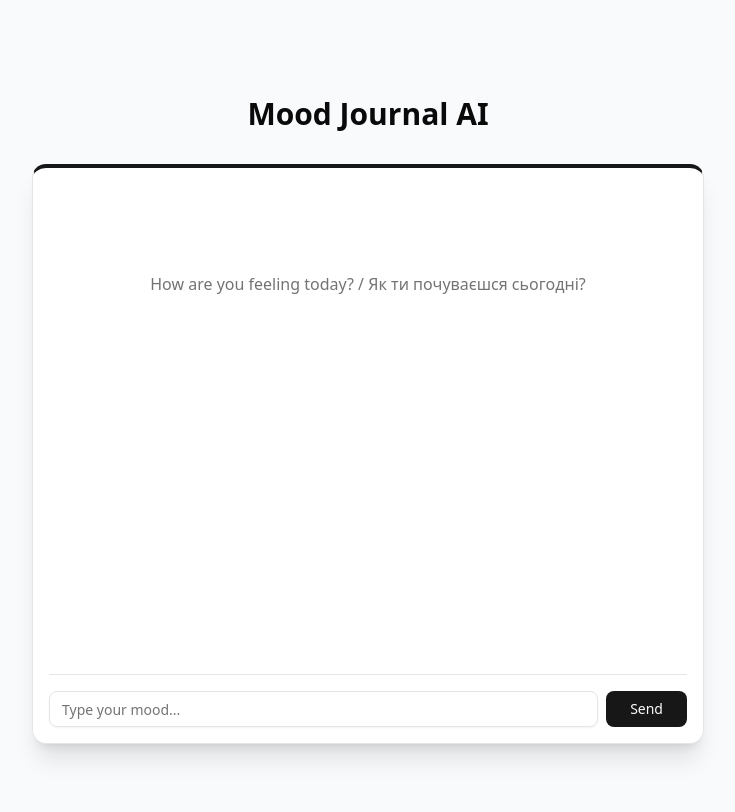
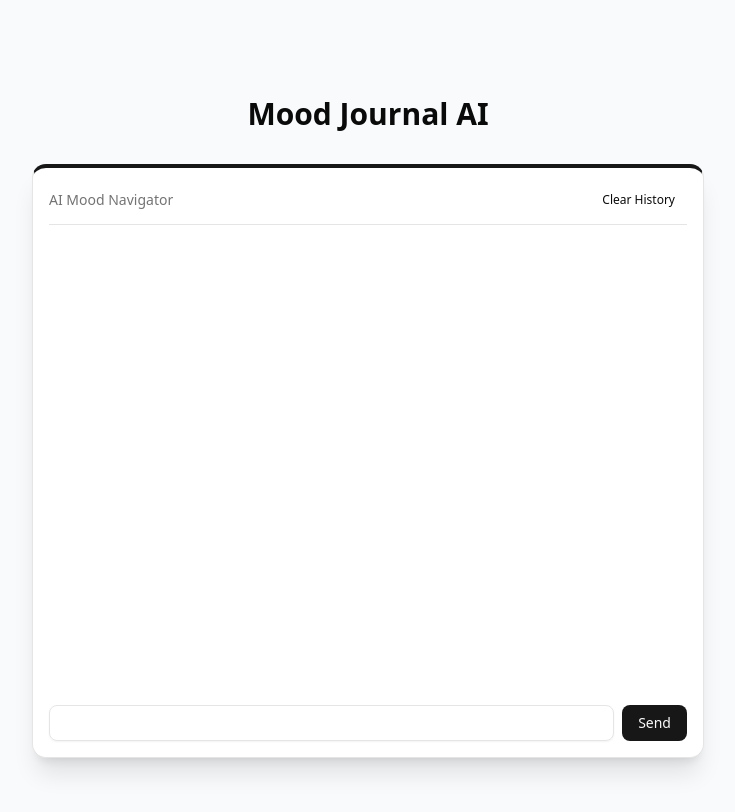
Before and after one commit to soroqn1/Mood-Journal, a Next.js app: page / in a window 1280 px wide. Shown: the top 812 px of the page, without its empty margins (272-1007 px from the left). Built offline with nearby package versions, Linux system fonts and the light colour scheme.

Commit message:
add chat history

```diff
--- a/src/app/api/chat/route.ts
+++ b/src/app/api/chat/route.ts
@@ -12,24 +12,20 @@ const model = genAI.getGenerativeModel({
 
 export async function POST(req: Request) {
     try {
-        const { message } = await req.json();
+        const { message, history } = await req.json();
 
-        if (!message) {
-            return NextResponse.json({ error: "No message provided" }, { status: 400 });
-        }
+        const chat = model.startChat({
+            history: history.map((m: any) => ({
+                role: m.role === "user" ? "user" : "model",
+                parts: [{ text: m.content }],
+            })),
+        });
 
-        // send request to gemini
-        const result = await model.generateContent(message);
+        const result = await chat.sendMessage(message);
         const response = await result.response;
-        const text = response.text();
 
-        return NextResponse.json({ reply: text });
+        return NextResponse.json({ reply: response.text() });
     } catch (error: any) {
-        console.error("Gemini Error:", error);
-
-        return NextResponse.json(
-            { error: error.message || "Internal Server Error" },
-            { status: 500 }
-        );
+        return NextResponse.json({ error: error.message }, { status: 500 });
     }
 }
--- a/src/components/ChatForm.tsx
+++ b/src/components/ChatForm.tsx
@@ -1,6 +1,6 @@
 "use client";
 
-import { useState } from "react";
+import { useState, useEffect } from "react";
 import { Button } from "@/components/ui/button";
 import { Input } from "@/components/ui/input";
 import { Card } from "@/components/ui/card";
@@ -15,12 +15,26 @@ export default function ChatForm() {
     const [input, setInput] = useState("");
     const [isLoading, setIsLoading] = useState(false);
 
+    useEffect(() => {
+        const saved = localStorage.getItem("chat_history");
+        if (saved) {
+            setMessages(JSON.parse(saved));
+        }
+    }, []);
+    useEffect(() => {
+        if (messages.length > 0) {
+            localStorage.setItem("chat_history", JSON.stringify(messages));
+        }
+    }, [messages]);
+
     const sendMessage = async (e: React.FormEvent) => {
         e.preventDefault();
         if (!input.trim() || isLoading) return;
 
         const userMessage: Message = { role: "user", content: input };
-        setMessages((prev) => [...prev, userMessage]);
+        const newMessages = [...messages, userMessage];
+
+        setMessages(newMessages);
         setInput("");
         setIsLoading(true);
 
@@ -28,32 +42,37 @@ export default function ChatForm() {
             const response = await fetch("/api/chat", {
                 method: "POST",
                 headers: { "Content-Type": "application/json" },
-                body: JSON.stringify({ message: input }),
+                body: JSON.stringify({
+                    message: input,
+                    history: messages
+                }),
             });
 
             const data = await response.json();
 
-            if (!response.ok) {
-                throw new Error(data.error || "Failed to get response");
-            }
+            if (!response.ok) throw new Error(data.error || "Failed");
 
             setMessages((prev) => [...prev, { role: "ai", content: data.reply }]);
         } catch (err: any) {
-            console.error("Chat Error:", err);
             setMessages((prev) => [...prev, { role: "ai", content: `Error: ${err.message}` }]);
         } finally {
             setIsLoading(false);
         }
     };
 
+    const clearChat = () => {
+        localStorage.removeItem("chat_history");
+        setMessages([]);
+    };
+
     return (
         <Card className="p-4 w-full max-w-2xl mx-auto shadow-xl border-t-4 border-t-primary">
-            <div className="h-[450px] overflow-y-auto mb-4 space-y-4 p-2 custom-scrollbar">
-                {messages.length === 0 && (
-                    <div className="text-center text-muted-foreground mt-20">
-                        How are you feeling today? / Як ти почуваєшся сьогодні?
-                    </div>
-                )}
+            <div className="flex justify-between items-center mb-4 border-b pb-2">
+                <span className="text-sm font-medium text-muted-foreground">AI Mood Navigator</span>
+                <Button variant="ghost" size="sm" onClick={clearChat} className="text-xs h-8">Clear History</Button>
+            </div>
+
+            <div className="h-[400px] overflow-y-auto mb-4 space-y-4 p-2">
                 {messages.map((m, i) => (
                     <div key={i} className={`flex ${m.role === 'user' ? 'justify-end' : 'justify-start'}`}>
                         <div className={`max-w-[85%] p-3 rounded-2xl ${m.role === 'user'
@@ -64,23 +83,12 @@ export default function ChatForm() {
                         </div>
                     </div>
                 ))}
-                {isLoading && (
-                    <div className="flex justify-start">
-                        <div className="bg-muted p-3 rounded-2xl animate-pulse">AI is typing...</div>
-                    </div>
-                )}
+                {isLoading && <div className="text-xs text-muted-foreground animate-pulse">AI is reflecting...</div>}
             </div>
-            <form onSubmit={sendMessage} className="flex gap-2 border-t pt-4">
-                <Input
-                    value={input}
-                    onChange={(e) => setInput(e.target.value)}
-                    placeholder="Type your mood..."
-                    disabled={isLoading}
-                    className="focus-visible:ring-primary"
-                />
-                <Button type="submit" disabled={isLoading} className="px-6">
-                    {isLoading ? "..." : "Send"}
-                </Button>
+
+            <form onSubmit={sendMessage} className="flex gap-2">
+                <Input value={input} onChange={(e) => setInput(e.target.value)} disabled={isLoading} />
+                <Button type="submit" disabled={isLoading}>Send</Button>
             </form>
         </Card>
     );
```
